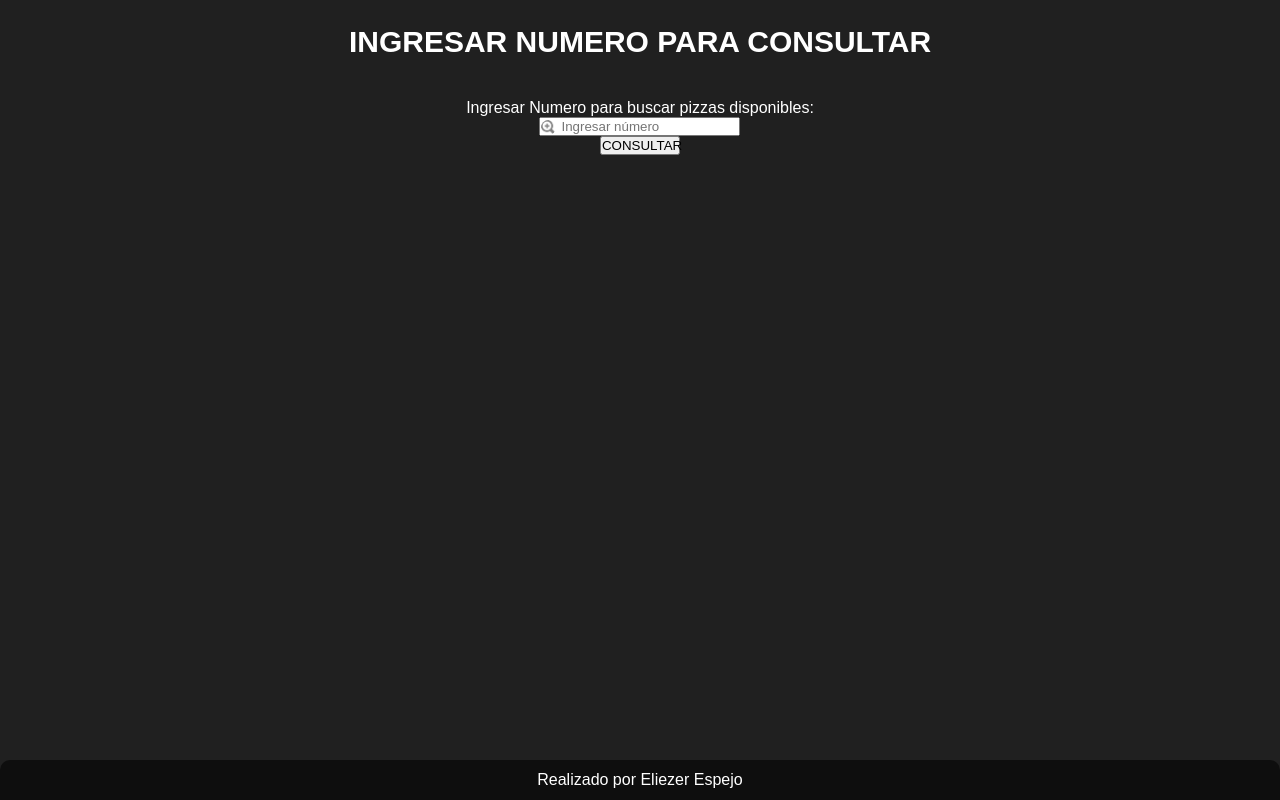
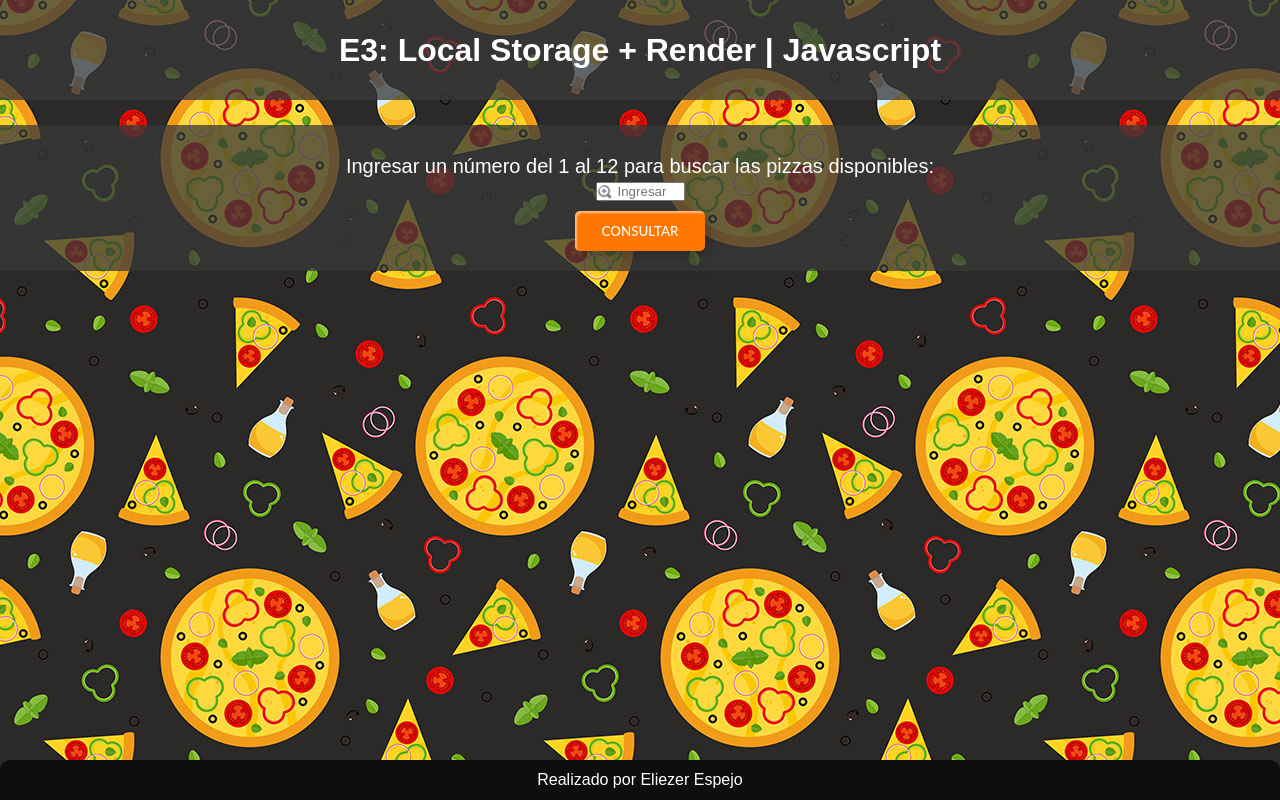
Before and after one commit to eeliezer/E3-Javascript, a plain HTML site: page index.html in a window 1280 px wide. Drawn offline with Linux system fonts and the light colour scheme.

Commit message:
Dar estilo a la pagina

```diff
--- a/assets/style.css
+++ b/assets/style.css
@@ -5,11 +5,22 @@
 }
 
 body{
-    background-color: rgb(32, 32, 32);
+    background-image: url(./img/vegetarian-black.jpg);
+    background-repeat: repeat;
+    /*background-color: rgb(32, 32, 32);*/
     color: white;
     display: flex;
     flex-direction: column;
     align-items: center;
+}
+
+header{
+    width: 100%;
+    background-color: rgba(56, 56, 56, 0.750);
+    display: flex;
+    justify-content: center;
+    align-items: center;
+    height: 100px;
 }
 
 img{
@@ -17,19 +28,18 @@ img{
 }
 
 #primerSection{
+    width: 100%;
     margin-top: 25px;
     display: flex;
     flex-direction: column;
     align-items: center;
-}
-
-#primerSection h1 {
-    font-size: 30px;
+    background-color: rgba(56, 56, 56, 0.750);
 }
 
 .contenedorDatos{
-    margin: 20px 0 20px 0;
+    margin: 10px 0 20px 0;
     padding-top: 20px;
+    font-size: 20px;
 }
 
 .input-contenedor{
@@ -42,17 +52,72 @@ img{
     width: 15px;
     position: absolute;
     margin-left: 2px;
-    margin-top: 3px;
+    margin-top: 7px;
     opacity: 50%;
 }
 
 .idIngresado{
     padding-left: 20px;
+    width: 65px;
+    transition: width 1s ease;
 }
 
-.botonBuscar{
-    width: 80px;
+.idIngresado:focus, textarea:focus {
+    width: 110px;
+  }
+
+button{
+    width: 130px;
+    height: 40px;
+    color: #fff;
+    border-radius: 5px;
+    padding: 10px 25px;
+    margin-top: 10px;
+    font-family: 'Lato', sans-serif;
+    font-weight: 500;
+    background: transparent;
+    cursor: pointer;
+    transition: all 0.3s ease;
+    position: relative;
+    display: inline-block;
+     box-shadow:inset 2px 2px 2px 0px rgba(255,255,255,.5),
+     7px 7px 20px 0px rgba(0,0,0,.1),
+     4px 4px 5px 0px rgba(0,0,0,.1);
+    outline: none;
 }
+
+.botonEstilo{
+    background: rgb(255, 119, 0);
+    border: none;
+    z-index: 1;
+}
+
+.botonEstilo:after {
+    position: absolute;
+    content: "";
+    width: 100%;
+    height: 0;
+    top: 0;
+    left: 0;
+    z-index: -1;
+    border-radius: 5px;
+    background-color: #f8cb18;
+    background-image: linear-gradient(315deg, #f8b918 0%, #fce79c 74%);
+     box-shadow:inset 2px 2px 2px 0px rgba(255,255,255,.5);
+    transition: all 0.3s ease;
+  }
+
+  .botonEstilo:hover {
+    color: #000;
+  }
+  .botonEstilo:hover:after {
+    top: auto;
+    bottom: 0;
+    height: 100%;
+  }
+  .botonEstilo:active {
+    top: 2px;
+  }
 
 .cajaConsulta{
     margin-top: 25px;
@@ -65,11 +130,12 @@ img{
 }
 
 .card{
+    color: black;
     width: 300px;
     padding: 20px;
-    background-color: green;
+    background-color: white;
     border-radius: 20px;
-    box-shadow: inset 0 0 15px #01450e;
+    box-shadow: inset 0 0 15px #383838;
     display: flex;
     align-items: center;
     flex-direction: column;
@@ -81,11 +147,13 @@ img{
 .errorIdDiv{
     background-color: orange;
     box-shadow: inset 0 0 15px #503105;
+    color: white;
 }
 
 .errorVacioDiv{
     background-color: red;
     box-shadow: inset 0 0 15px #290000;
+    color: white;
 }
 
 .piePagina{
--- a/index.html
+++ b/index.html
@@ -8,17 +8,19 @@
     <title>E3: Local Storage + Render | Javascript</title>
 </head>
     <body>
+        <header>
+            <h1>E3: Local Storage + Render | Javascript</h1>
+        </header>
         <section id="primerSection">
-            <h1>INGRESAR NUMERO PARA CONSULTAR</h1>
             <div class="contenedorDatos">
                 <form id="form">
                     <div class="input-contenedor">
-                        <label for="pizzaInput">Ingresar Numero para buscar pizzas disponibles:</label>
+                        <label for="pizzaInput">Ingresar un número del 1 al 12 para buscar las pizzas disponibles:</label>
                             <div>
                                 <img class="lupa" src="./assets/img/lupa.png" alt="Lupa">
                                 <input type="number" class="idIngresado" id="pizzaIdIngresado" placeholder="Ingresar número">
                             </div>
-                        <button class="botonBuscar" id="buscaPizza" type="submit">CONSULTAR</button>
+                        <button class="botonBuscar botonEstilo" id="buscaPizza" type="submit">CONSULTAR</button>
                     </div>
                 </form>
             </div>
```
Also changed, not shown: assets/img/Pizza-Roquefort--300x300.png (added), assets/img/vegetarian-black.jpg (added).
